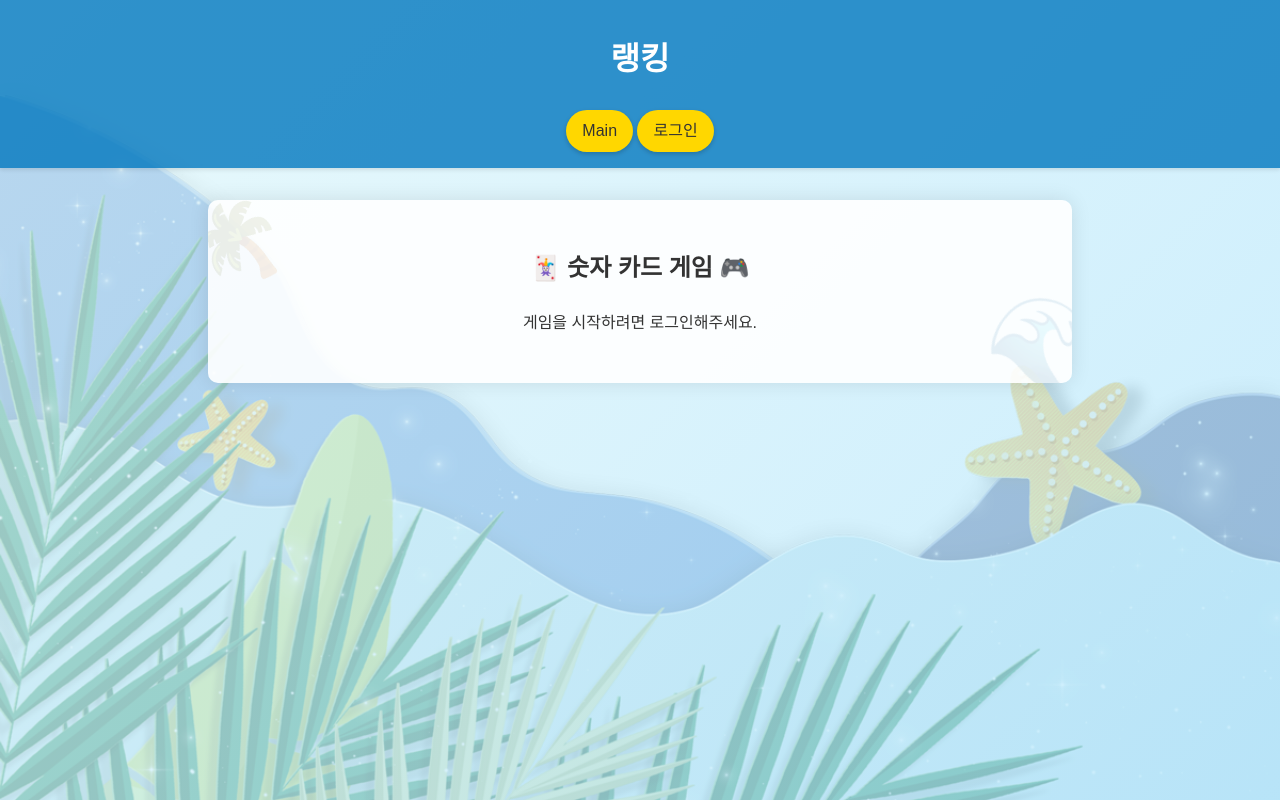
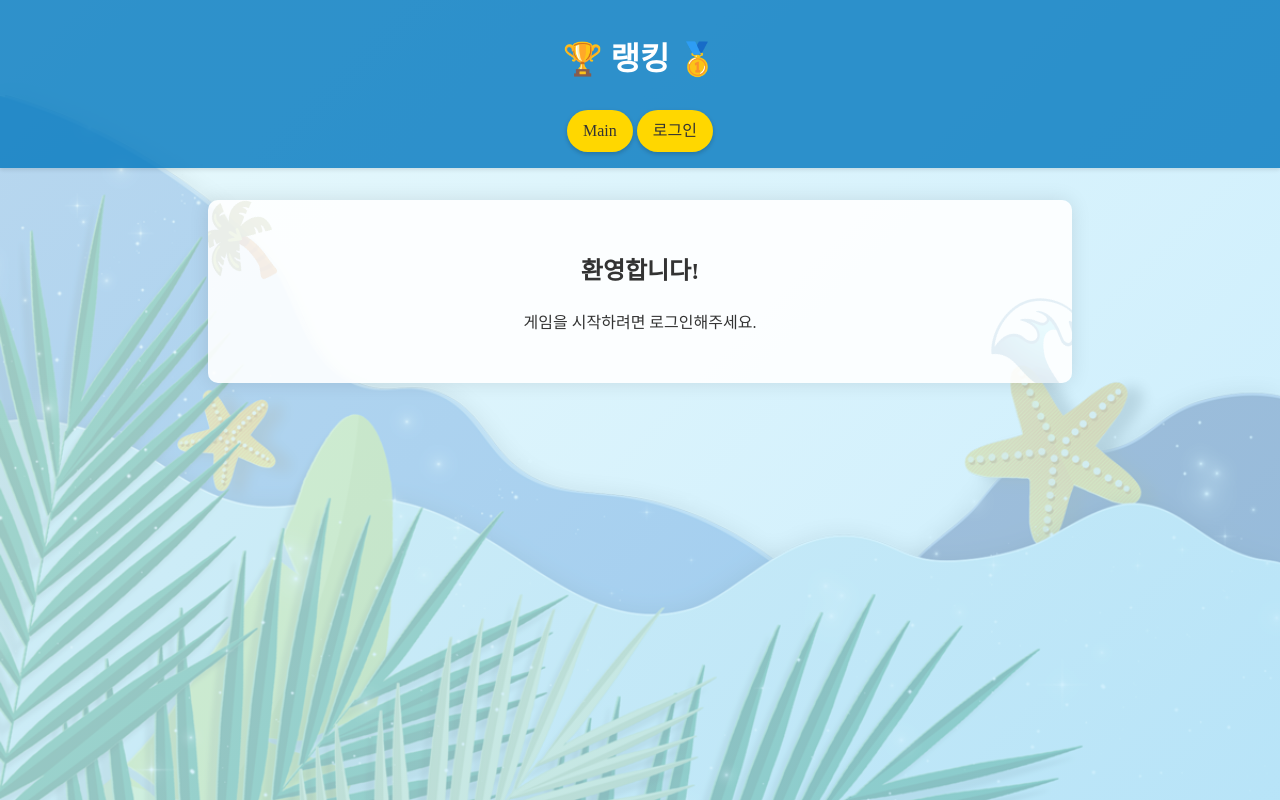
Before and after one commit to Pirogramming-21/Piro21_CardGame_05, a Python web app: template frontend/templates/ranking.html in a window 1280 px wide. Run offline with Jinja, Linux system fonts and the light colour scheme; the template is opened without the code that fills it, so the values that code supplies are empty; some web fonts are replaced.

Commit message:
[Modify] 글꼴 변경

```diff
--- a/frontend/static/css/main.css
+++ b/frontend/static/css/main.css
@@ -1,3 +1,5 @@
+@import url('https://webfontworld.github.io/t money/TmoneyRoundWind.css');
+
 :root {
     --primary-color: #0077be;
     --secondary-color: #00a86b;
@@ -15,7 +17,7 @@ html {
 }
 
 body {
-    font-family: 'Arial', sans-serif;
+    font-family : 'TmoneyRoundWind';
     line-height: 1.6;
     color: var(--text-color);
     background-color: transparent;
@@ -138,6 +140,15 @@ footer {
     box-shadow: 0 4px 8px rgba(0,0,0,0.2);
 }
 
+.signup-section {
+    margin-top: 1rem;
+    text-align: center;
+}
+
+.signup-section p {
+    margin-bottom: 0.5rem;
+}
+
 .card {
     display: inline-block;
     width: 60px;
--- a/frontend/static/js/main.js
+++ b/frontend/static/js/main.js
@@ -39,14 +39,11 @@ const GameApp = (function() {
                 <a href="#" class="btn" onclick="GameApp.showLoginForm(); return false;">로그인</a>
             `;
             mainContent.innerHTML = `
-                <h2 class="floating">🃏 숫자 카드 게임 🎮</h2>
+                <h2>환영합니다!</h2>
                 <p>게임을 시작하려면 로그인해주세요.</p>
             `;
         }
     }
-
-
-
 
     function showLoginForm() {
         const mainContent = document.getElementById('main-content');
@@ -62,9 +59,66 @@ const GameApp = (function() {
                 <button onclick="GameApp.socialLogin('naver')" class="btn">Naver</button>
                 <button onclick="GameApp.socialLogin('kakao')" class="btn">Kakao</button>
             </div>
+            <div class="signup-section">
+                <p>계정이 없으신가요?</p>
+                <button class="btn" onclick="GameApp.showSignupForm(); return false;">회원가입</button>
+            </div>
         `;
         document.getElementById('login-form').addEventListener('submit', handleLogin);
     }
+
+
+    function showSignupForm() {
+        const mainContent = document.getElementById('main-content');
+        mainContent.innerHTML = `
+            <h2>회원가입</h2>
+            <form id="signup-form">
+                <input type="text" id="signup-username" placeholder="사용자 이름" required>
+                <input type="email" id="signup-email" placeholder="이메일" required>
+                <input type="password" id="signup-password1" placeholder="비밀번호" required>
+                <input type="password" id="signup-password2" placeholder="비밀번호 확인" required>
+                <button type="submit" class="btn">회원가입</button>
+            </form>
+            <div class="signup-section">
+                <p>이미 계정이 있으신가요?</p>
+                <button class="btn" onclick="GameApp.showLoginForm(); return false;">로그인</button>
+            </div>
+        `;
+        document.getElementById('signup-form').addEventListener('submit', handleSignup);
+    }
+
+
+    function handleSignup(event) {
+        event.preventDefault();
+        const username = document.getElementById('signup-username').value;
+        const email = document.getElementById('signup-email').value;
+        const password1 = document.getElementById('signup-password1').value;
+        const password2 = document.getElementById('signup-password2').value;
+
+        if (password1 !== password2) {
+            alert('비밀번호가 일치하지 않습니다.');
+            return;
+        }
+
+        fetch('/api/signup', {
+            method: 'POST',
+            headers: { 'Content-Type': 'application/json' },
+            body: JSON.stringify({ username, email, password: password1 })
+        })
+        .then(response => response.json())
+        .then(data => {
+            if (data.success) {
+                alert('회원가입 성공! 로그인 해주세요.');
+                GameApp.showLoginForm();
+            } else {
+                alert('회원가입 실패: ' + data.message);
+            }
+        })
+        .catch(error => {
+            console.error('회원가입 오류:', error);
+        });
+    }
+
 
     function handleLogin(event) {
         event.preventDefault();
@@ -219,6 +273,7 @@ const GameApp = (function() {
         startGame: startGame,
         showGameList: showGameList,
         showRanking: showRanking,
+        showSignupForm: showSignupForm // 추가
     };
 })();
 
--- a/frontend/templates/game_list.html
+++ b/frontend/templates/game_list.html
@@ -5,11 +5,12 @@
     <meta name="viewport" content="width=device-width, initial-scale=1.0">
     <title>게임 전적</title>
     <link rel="stylesheet" href="../static/css/main.css">
+    <link rel="stylesheet" href="https://webfontworld.github.io/tmoney/TmoneyRoundWind.css">
 </head>
 <body>
     <header>
         <div>
-            <h1 class="floating">게임 전적</h1>
+            <h1 class="floating">✏️ 게임 전적 🎲</h1>
         </div>
         <nav id="main-nav"></nav>
     </header>
--- a/frontend/templates/game_start.html
+++ b/frontend/templates/game_start.html
@@ -5,11 +5,12 @@
     <meta name="viewport" content="width=device-width, initial-scale=1.0">
     <title>게임 시작</title>
     <link rel="stylesheet" href="../static/css/main.css">
+    <link rel="stylesheet" href="https://webfontworld.github.io/tmoney/TmoneyRoundWind.css">
 </head>
 <body>
     <header>
         <div>
-            <h1 class="floating">게임 시작</h1>
+            <h1 class="floating">🕹️ 게임 시작 🎇</h1>
         </div>
         <nav id="main-nav"></nav>
     </header>
--- a/frontend/templates/index.html
+++ b/frontend/templates/index.html
@@ -5,6 +5,7 @@
     <meta name="viewport" content="width=device-width, initial-scale=1.0">
     <title>숫자 카드 게임</title>
     <link rel="stylesheet" href="../static/css/main.css">
+    <link rel="stylesheet" href="https://webfontworld.github.io/tmoney/TmoneyRoundWind.css">
 </head>
 <body>
     <header>
--- a/frontend/templates/ranking.html
+++ b/frontend/templates/ranking.html
@@ -5,11 +5,12 @@
     <meta name="viewport" content="width=device-width, initial-scale=1.0">
     <title>랭킹</title>
     <link rel="stylesheet" href="../static/css/main.css">
+    <link rel="stylesheet" href="https://webfontworld.github.io/tmoney/TmoneyRoundWind.css">
 </head>
 <body>
     <header>
         <div>
-            <h1 class="floating">랭킹</h1>
+            <h1 class="floating">🏆 랭킹 🥇</h1>
         </div>
         <nav id="main-nav"></nav>
     </header>
```
